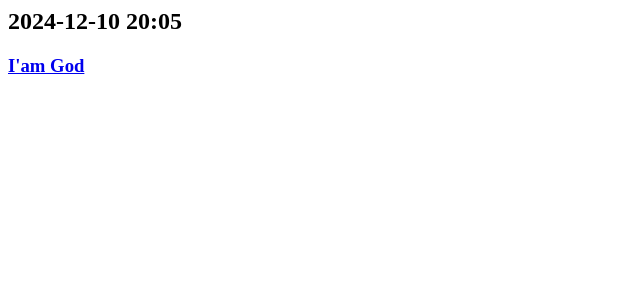
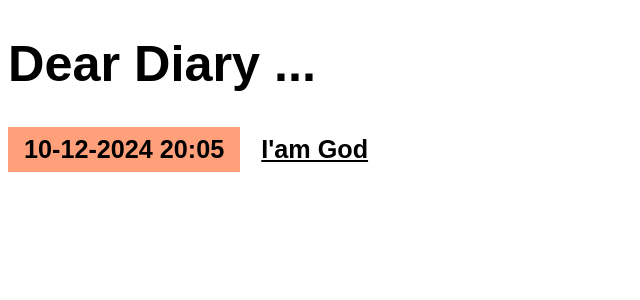
Before and after one commit to wlcvs/my-diary, a Django app: page / in a window 1280 px wide. Shown: the top 300 px of the page, without its empty margins (0-640 px from the left). Run offline with Django 5.2, Linux system fonts and the light colour scheme; data comes from the database, SQL or seed files in the repository; both versions use the stored data as it was after the commit.

Commit message:
Escrever CSS pelo celular teria sido um saco

```diff
--- a/entries/static/css/diary.css
+++ b/entries/static/css/diary.css
@@ -6,3 +6,95 @@
       font-family: sans-serif;
       font-size: 18px;
 }
+
+a {
+    color: inherit;
+}
+
+a:hover {
+    opacity: 0.7;
+}
+
+h1 {
+    font-size: 2.8em;
+}
+
+h1 a {
+    text-decoration: none;
+}
+
+h2, h3 {
+    font-size: 1.4em;
+    margin: 0;
+    display: inline-block;
+    padding: 0.5rem 1rem;
+    vertical-align: top;
+}
+
+h2 {
+    background-color: aquamarine;
+}
+
+.mark {
+    background-color: gainsboro;
+}
+
+.mark a {
+    text-decoration: none;
+}
+
+article {
+    margin-bottom: 0.5rem;
+}
+
+p {
+    font-size: 1.2em;
+    padding-left: 1rem;
+    line-height: 1.3em;
+    max-width: 36rem;
+    color: dimgray;
+}
+
+em {
+    font-style: normal;
+    font-weight: bold;
+}
+
+/* Form */
+
+label {
+    display: block;
+}
+
+button,
+textarea,
+input {
+    font-size: inherit;
+    min-height: 2.5em;
+    padding: 0.1rem;
+}
+
+input[type="text"],
+textarea {
+    width: 100%;
+}
+
+textarea {
+    padding: 0.5rem 1rem;
+    font-family: sans-serif;
+}
+
+button,
+input[type="submit"] {
+    margin: 0 1rem 2px 1rem;
+    cursor: pointer;
+    font-weight: bold;
+    min-width: 8rem;
+}
+
+/* Day coloring */
+
+.Terça-feira,
+.Sunday {
+    background-color: lightsalmon;
+}
--- a/entries/templates/entries/entry_list.html
+++ b/entries/templates/entries/entry_list.html
@@ -1,7 +1,10 @@
+{% extends "entries/base.html"%}
+
+{% block content%}
     {% for entry in entry_list %}
       <article>
         <h2 class="{{ entry.date_created|date:'l' }}">
-      {{ entry.date_created|date:'Y-m-d H:i' }}
+          {{ entry.date_created|date:'d-m-Y H:i' }}
         </h2>
         <h3>
           <a href="{% url 'entry-detail' entry.id %}">
@@ -10,3 +13,4 @@
         </h3>
       </article>
     {% endfor %}
+{% endblock %}
```
Also changed, not shown: entries/templates/entries/entry_detail.html (+9 -5 lines), db.sqlite3, 1 other file. Lines whose indentation alone changed are shown as unchanged.
